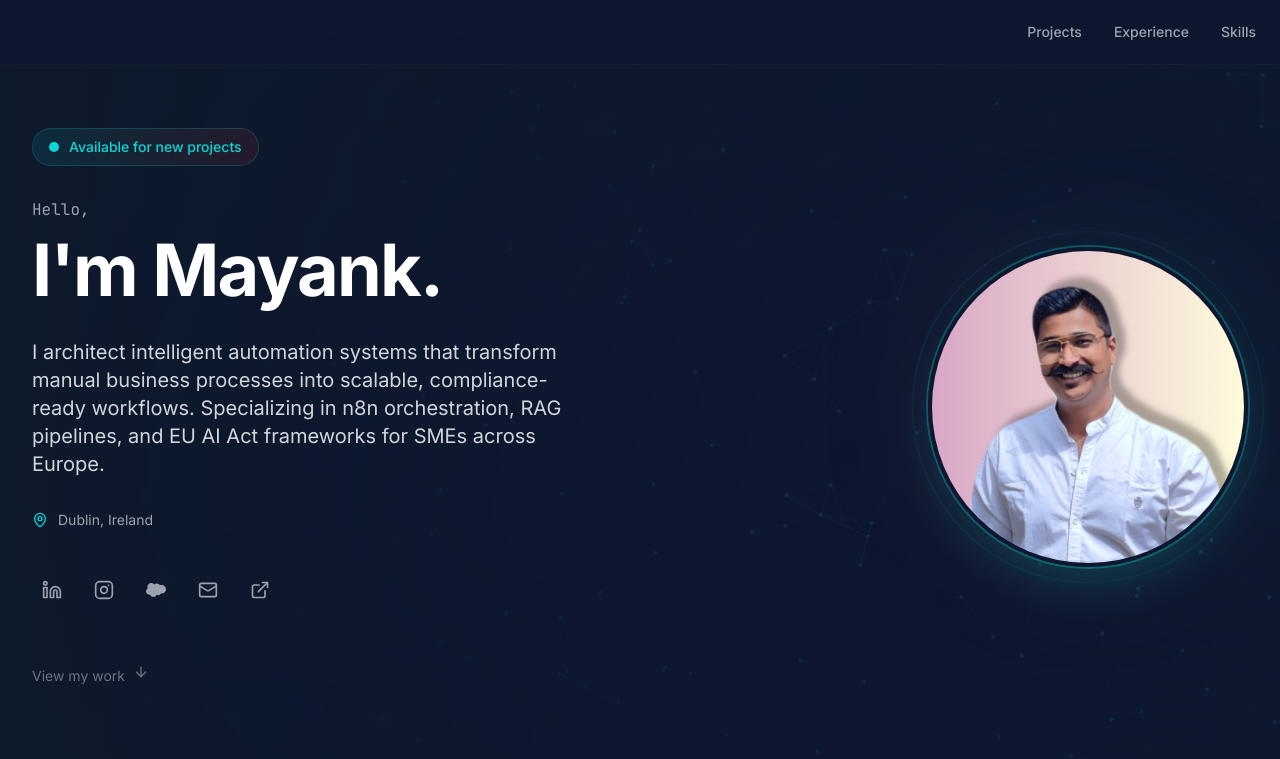
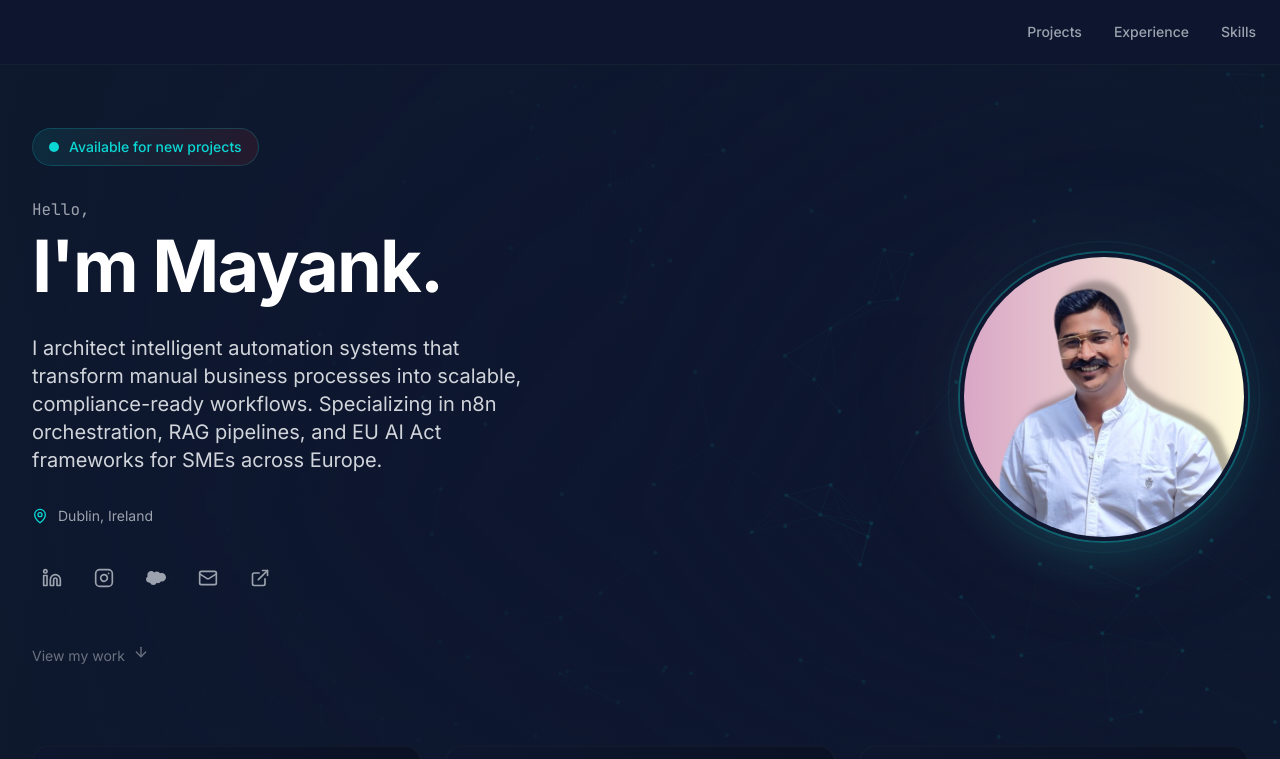
Before and after one commit to cleptoio/Mayank-Portfolio, a Next.js app: page / in a window 1280 px wide. Shown: the top 759 px of the page. Built offline with nearby package versions, Linux system fonts and the light colour scheme.

Commit message:
Refactor Hero component for clarity and style
Updated comments for clarity and adjusted gradient overlays for improved readability. Modified layout and styling for better visual presentation.

```diff
--- a/components/Hero.tsx
+++ b/components/Hero.tsx
@@ -11,33 +11,39 @@ import { WorldMap } from "@/components/WorldMap";
 export function Hero() {
     return (
         <section className="relative min-h-screen flex items-center justify-center overflow-hidden bg-clepto-navy">
-            {/* World Map Background */}
+            {/* World Map Background - Full coverage */}
             <div className="absolute inset-0 z-0">
                 <WorldMap />
             </div>
 
-            {/* Gradient Overlays - Left side stronger for text readability */}
-            <div className="absolute inset-0 bg-gradient-to-r from-clepto-navy via-clepto-navy/60 to-transparent z-[1]" />
-            <div className="absolute inset-0 bg-gradient-to-b from-clepto-navy/40 via-transparent to-transparent z-[1]" />
-            <div className="absolute inset-0 bg-gradient-to-t from-clepto-navy via-clepto-navy/20 to-transparent z-[1]" />
+            {/* Gradient Overlays */}
+            {/* Left side - strong for text readability */}
+            <div className="absolute inset-0 bg-gradient-to-r from-clepto-navy via-clepto-navy/70 to-transparent z-[1]" />
 
-            {/* Radial vignette - center-right clear for map */}
+            {/* Top - subtle fade */}
+            <div className="absolute inset-0 bg-gradient-to-b from-clepto-navy/60 via-transparent to-transparent z-[1]" />
+
+            {/* Bottom - for stats section */}
+            <div className="absolute inset-0 bg-gradient-to-t from-clepto-navy via-transparent to-transparent z-[1]" />
+
+            {/* Center vignette - keeps center visible for map/Dublin */}
             <div
-                className="absolute inset-0 z-[1]"
+                className="absolute inset-0 z-[1] pointer-events-none"
                 style={{
-                    background: "radial-gradient(ellipse 70% 70% at 65% 50%, transparent 20%, rgba(13, 27, 42, 0.6) 100%)"
+                    background: "radial-gradient(ellipse 80% 80% at 55% 45%, transparent 30%, rgba(13, 27, 42, 0.5) 100%)"
                 }}
             />
 
             {/* Content */}
             <div className="relative z-10 w-full max-w-7xl mx-auto px-4 sm:px-6 lg:px-8 pt-24 sm:pt-32 pb-12 sm:pb-16">
-                <div className="grid grid-cols-1 lg:grid-cols-12 gap-8 sm:gap-12 lg:gap-8 items-center">
-                    {/* Left Content - Takes 6 columns, aligned to left edge */}
+                <div className="grid grid-cols-1 lg:grid-cols-12 gap-8 lg:gap-6 items-center">
+
+                    {/* Left Content - Text */}
                     <motion.div
                         initial={{ opacity: 0, y: 20 }}
                         animate={{ opacity: 1, y: 0 }}
                         transition={{ duration: 0.8, ease: [0.16, 1, 0.3, 1] }}
-                        className="lg:col-span-6 space-y-8 lg:pr-8"
+                        className="lg:col-span-6 space-y-6 lg:space-y-8"
                     >
                         {/* Status Badge */}
                         <motion.div
@@ -54,7 +60,7 @@ export function Hero() {
                         </motion.div>
 
                         {/* Greeting */}
-                        <div className="space-y-3">
+                        <div className="space-y-2">
                             <motion.p
                                 initial={{ opacity: 0 }}
                                 animate={{ opacity: 1 }}
@@ -78,7 +84,7 @@ export function Hero() {
                             initial={{ opacity: 0 }}
                             animate={{ opacity: 1 }}
                             transition={{ delay: 0.5 }}
-                            className="text-base sm:text-lg lg:text-xl text-gray-300 leading-relaxed max-w-xl"
+                            className="text-base sm:text-lg lg:text-xl text-gray-300 leading-relaxed max-w-lg"
                         >
                             {PERSONAL_INFO.bio}
                         </motion.p>
@@ -99,7 +105,6 @@ export function Hero() {
                             initial={{ opacity: 0, y: 10 }}
                             animate={{ opacity: 1, y: 0 }}
                             transition={{ delay: 0.7 }}
-                            className="pt-2"
                         >
                             <SocialLinks />
                         </motion.div>
@@ -109,7 +114,7 @@ export function Hero() {
                             initial={{ opacity: 0 }}
                             animate={{ opacity: 1 }}
                             transition={{ delay: 1 }}
-                            className="hidden lg:flex items-center gap-2 pt-6 text-sm text-gray-500"
+                            className="hidden lg:flex items-center gap-2 pt-4 text-sm text-gray-500"
                         >
                             <Link
                                 href="#projects"
@@ -121,20 +126,20 @@ export function Hero() {
                         </motion.div>
                     </motion.div>
 
-                    {/* Spacer - allows map to show in center */}
+                    {/* Center spacer - Map shows through here */}
                     <div className="hidden lg:block lg:col-span-2" />
 
-                    {/* Right Content - Profile Photo - 4 columns, pushed to right */}
+                    {/* Right Content - Profile Photo */}
                     <motion.div
                         initial={{ opacity: 0, scale: 0.95 }}
                         animate={{ opacity: 1, scale: 1 }}
                         transition={{ delay: 0.5, duration: 0.8 }}
                         className="lg:col-span-4 flex justify-center lg:justify-end order-first lg:order-last"
                     >
-                        <div className="relative w-48 h-48 sm:w-64 sm:h-64 lg:w-72 lg:h-72 xl:w-80 xl:h-80">
-                            {/* Animated Background Rings */}
+                        <div className="relative w-48 h-48 sm:w-56 sm:h-56 lg:w-64 lg:h-64 xl:w-72 xl:h-72">
+                            {/* Animated Background Glow */}
                             <div className="absolute inset-0 rounded-full bg-gradient-to-tr from-clepto-red/20 to-clepto-cyan/20 blur-3xl animate-pulse" />
-                            <div className="absolute -inset-4 rounded-full border border-clepto-cyan/10 animate-spin-slow" />
+                            <div className="absolute -inset-3 rounded-full border border-clepto-cyan/10 animate-spin-slow" />
 
                             {/* Profile Image */}
                             <div className="relative w-full h-full rounded-full overflow-hidden border-4 border-clepto-navy ring-2 ring-clepto-cyan/30 shadow-2xl shadow-clepto-cyan/20">
@@ -158,7 +163,7 @@ export function Hero() {
                     initial={{ opacity: 0, y: 30 }}
                     animate={{ opacity: 1, y: 0 }}
                     transition={{ delay: 0.9, duration: 0.8 }}
-                    className="grid grid-cols-1 sm:grid-cols-3 gap-4 sm:gap-6 mt-12 sm:mt-20"
+                    className="grid grid-cols-1 sm:grid-cols-3 gap-4 sm:gap-6 mt-12 sm:mt-16 lg:mt-20"
                 >
                     {[
                         {
@@ -191,7 +196,7 @@ export function Hero() {
                             whileHover={{ y: -4 }}
                             className="group relative"
                         >
-                            <div className="relative p-4 sm:p-6 rounded-2xl bg-gradient-to-br from-clepto-navy/80 to-navy-darker/80 border border-gray-800/50 backdrop-blur-sm hover:border-clepto-cyan/30 transition-all duration-300">
+                            <div className="relative p-4 sm:p-6 rounded-2xl bg-gradient-to-br from-clepto-navy/90 to-navy-darker/90 border border-gray-800/50 backdrop-blur-sm hover:border-clepto-cyan/30 transition-all duration-300">
                                 <div className={`absolute inset-0 bg-gradient-to-br ${stat.color} opacity-0 group-hover:opacity-10 rounded-2xl transition-opacity duration-300`} />
 
                                 <div className="relative space-y-2 sm:space-y-3">
```
